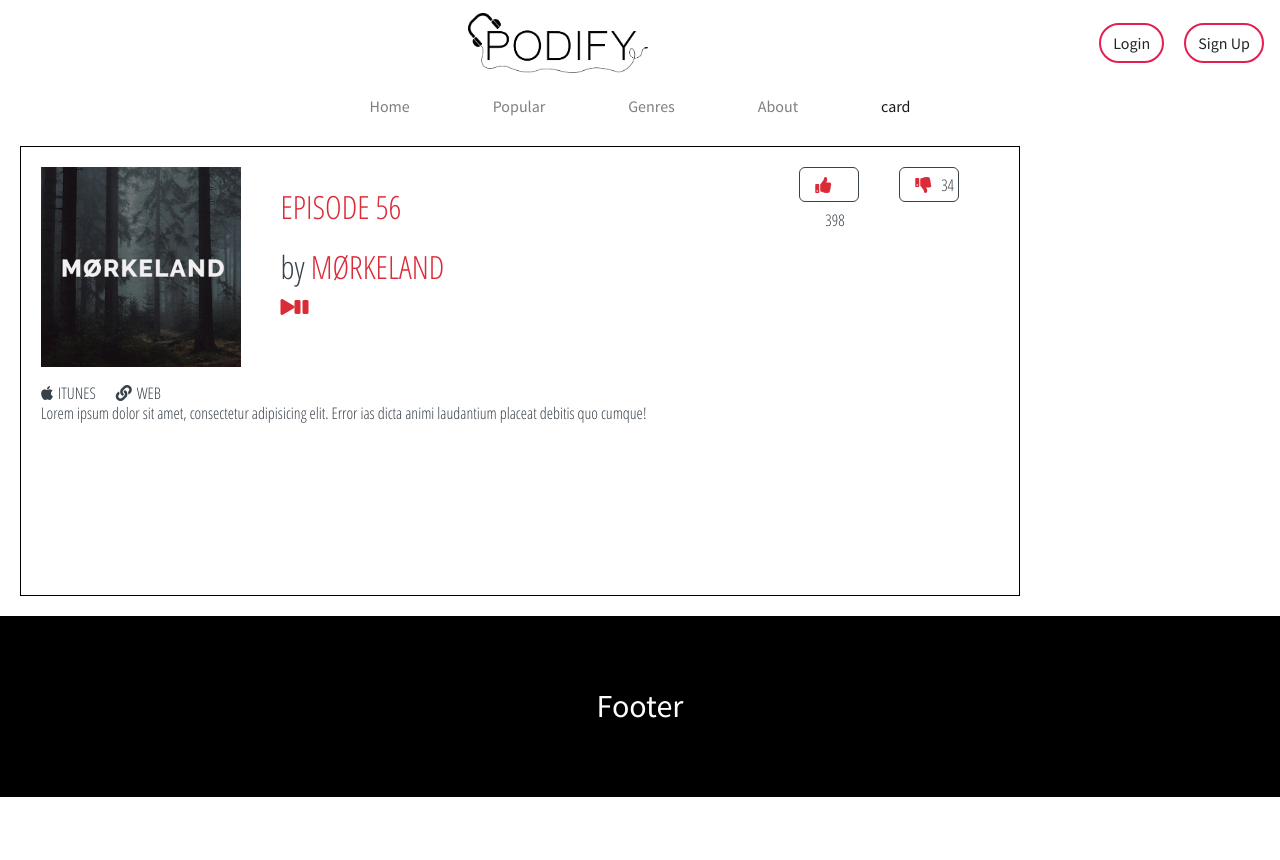
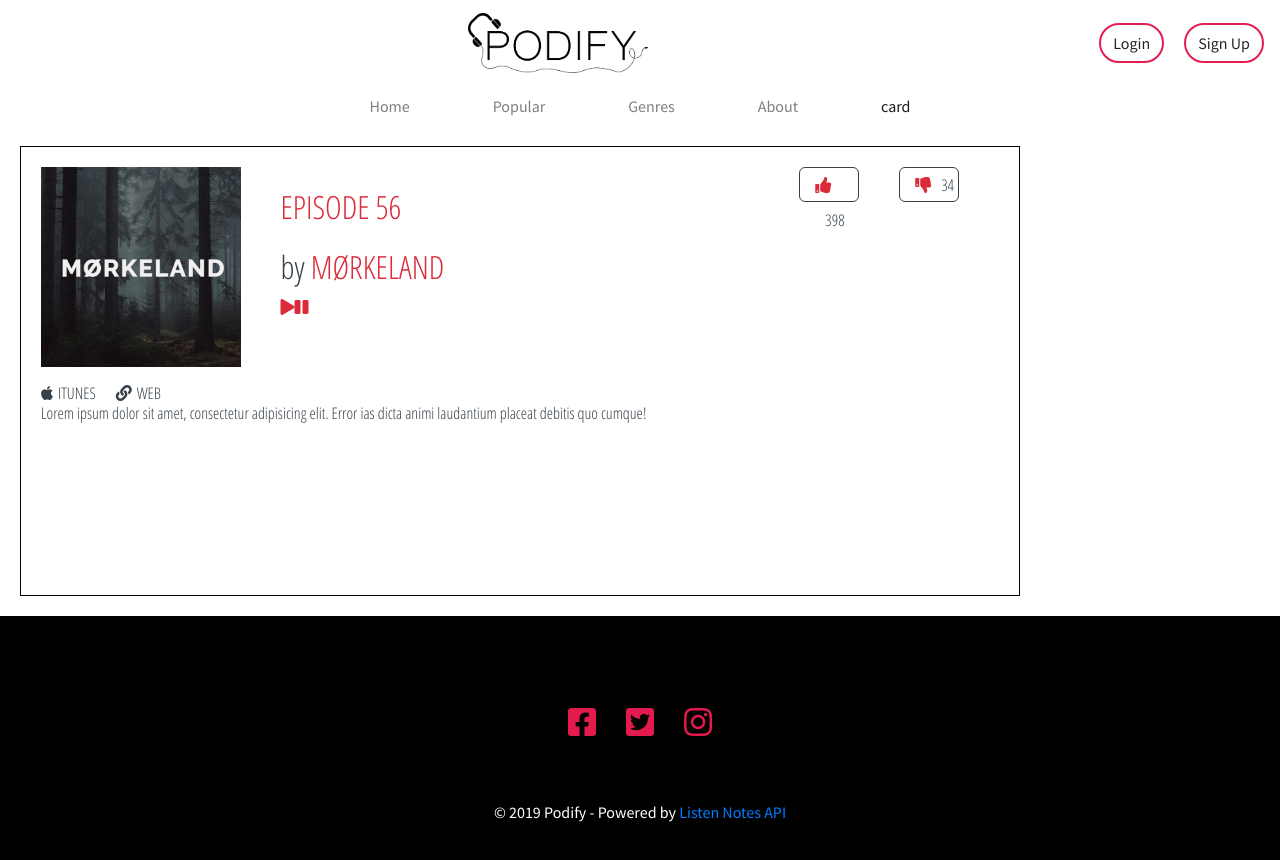
Before and after one commit to Jabser/Podify, a React (Create React App) app: page /card in a window 1280 px wide. Shown: the top 860 px of the page. Before the commit the page ends 800 px from the top, so only its background shows below. Built offline with nearby package versions, Linux system fonts and the light colour scheme.

Commit message:
Implemented the footer design

```diff
--- a/src/components/Footer.js
+++ b/src/components/Footer.js
@@ -4,7 +4,22 @@ class Footer extends Component {
   render() {
     return (
       <div className="footer">
-        <h1>Footer</h1>
+        <div className="container">
+          <div className="footer-social">
+            <a href="https://facebook.com">
+              <i class="fab fa-facebook-square fa-2x"></i>
+            </a>
+            <a href="https://twitter.com">
+              <i class="fab fa-twitter-square fa-2x"></i>
+            </a>
+            <a href="https://instagram.com">
+              <i class="fab fa-instagram fa-2x"></i>
+            </a>
+          </div>
+          <div className="footer-legal">
+            &copy; 2019 Podify - Powered by <a href="https://www.listennotes.com/" rel="noopener noreferrer" target="_blank">Listen Notes API</a>
+          </div>
+        </div>
       </div>
     )
   }
--- a/src/sass/app.scss
+++ b/src/sass/app.scss
@@ -35,10 +35,25 @@ body {
 .footer {
   background-color: black;
   color: #fff;
-  padding: 50px 0;
+  padding: 50px 0 20px 0;
   box-sizing: content-box;
 
-  h1 {
+  .footer-social {
     text-align: center;
+    padding: 40px 0;
+
+    .fab {
+      margin: 0 15px;
+      color: #e21a4e;
+      transition: .2s;
+
+      &:hover {
+        color: #b91640;
+      }
+    }
+  }
+  .footer-legal {
+    text-align: center;
+    padding: 20px 0;
   }
 }
```
